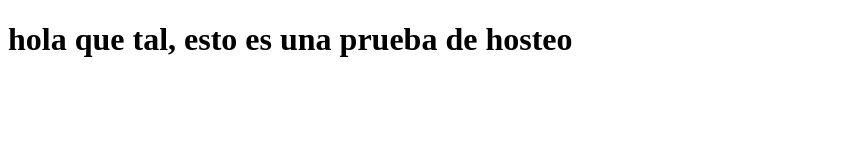
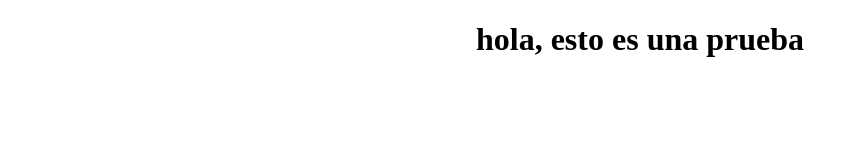
Before and after one commit to ReiLennux/AngularCRUD, a plain HTML site: page app/views/index.html in a window 1280 px wide. Shown: the whole page, without its empty margins (0-858 px from the left). Drawn offline with Linux system fonts and the light colour scheme.

Commit message:
hosting testing

```diff
--- a/app/index.html
+++ b/app/views/index.html
@@ -6,7 +6,8 @@
     <title>Document</title>
 </head>
 <body>
-    <h1>hola que tal, esto es una prueba de hosteo
-    </h1>
+    <center>
+        <h1>hola, esto es una prueba</h1>
+    </center>
 </body>
 </html>
```
Also changed, not shown: index.js (added).
